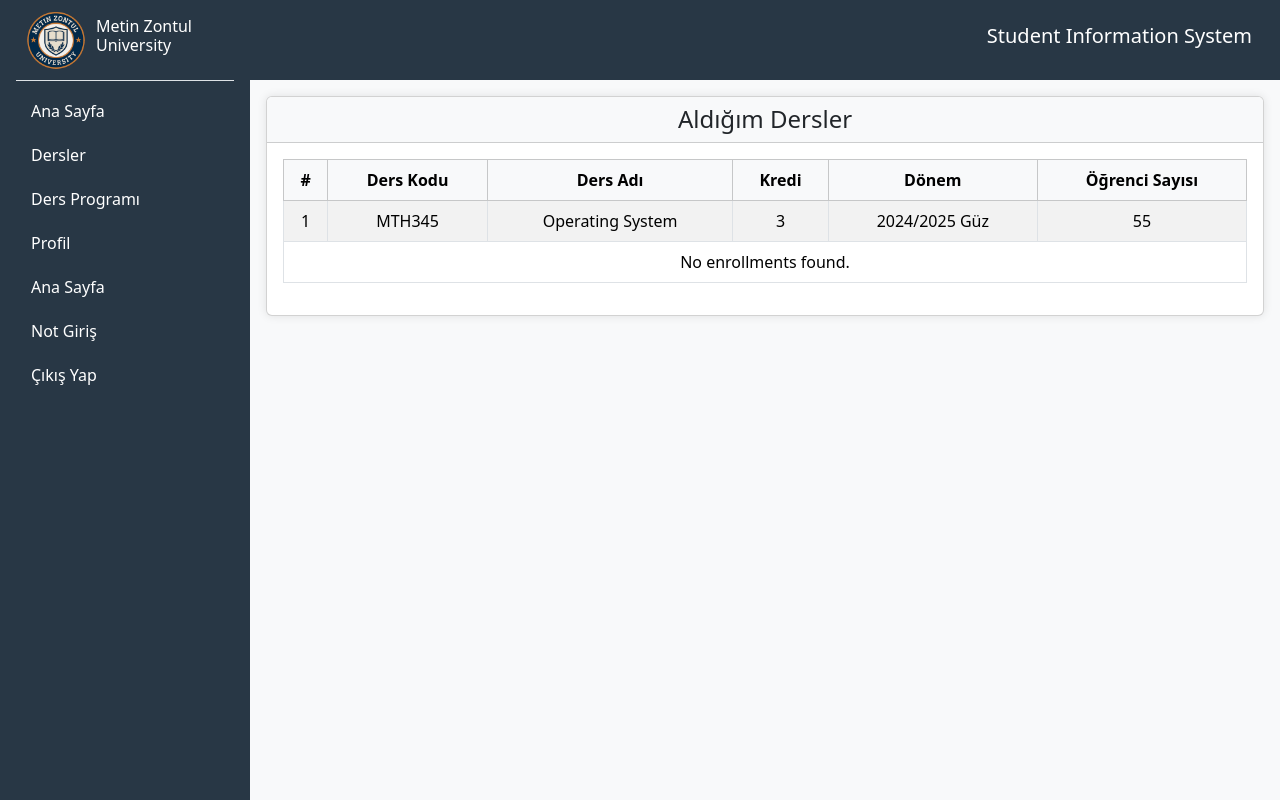
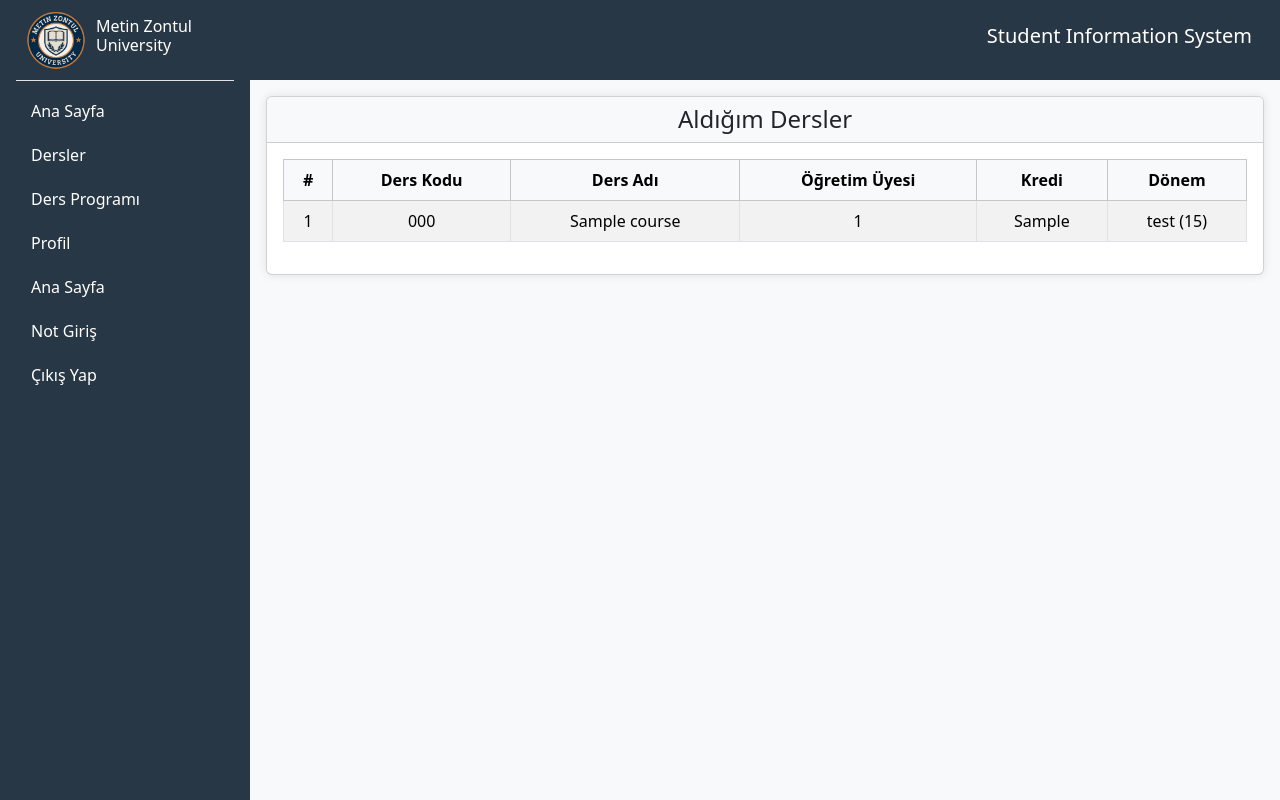
Before and after one commit to kadrzeybek/University_student_information_system_web_project, a Django app: template instructors/templates/instructors/my_courses.html in a window 1280 px wide. Run offline with Django 5.2, Linux system fonts and the light colour scheme; the template is opened without the code that fills it: values that come from a table or form of the project are taken from there, others are empty; tables that the repository leaves empty hold one stand-in row (values such as "Sample post").

Commit message:
instructor/ courses backend & logout added

```diff
--- a/instructors/templates/instructors/includes/sidebar.html
+++ b/instructors/templates/instructors/includes/sidebar.html
@@ -7,9 +7,9 @@
                 </div>
                                 <div class="pt-2">
                     <a href="./homepage.html">Ana Sayfa</a>
-                    <a href="#">Dersler</a>
+                    <a href="{% url 'my_courses' %}">Dersler</a>
                     <a href="#">Ders Programı</a>
-                    <a href="./profil.html">Profil</a>
+                    <a href="{% url 'profile' %}">Profil</a>
                     <a href="./homepage.html">Ana Sayfa</a>
                     <div class="dropdown-section">
                         <span class="dropdown-toggle-custom">Not Giriş</span>
@@ -20,7 +20,7 @@
                     </div>
 
 
-                    <a href="#">Çıkış Yap</a>
+                    <a href="{% url 'logout' %}">Çıkış Yap</a>
                 </div>
             </div>
         </div>
@@ -32,9 +32,9 @@
                 </div>
                 <div class="pt-2">
                     <a href="./homepage.html">Ana Sayfa</a>
-                    <a href="#">Dersler</a>
+                    <a href="{% url 'my_courses' %}">Dersler</a>
                     <a href="#">Ders Programı</a>
-                    <a href="./profil.html">Profil</a>
+                    <a href="{% url 'profile' %}">Profil</a>
                     <a href="./homepage.html">Ana Sayfa</a>
                     <div class="dropdown-section">
                         <span class="dropdown-toggle-custom">Not Giriş</span>
@@ -46,7 +46,7 @@
                             <a class="ms-3" href="#">Computer Networks</a>
                         </div>
                     </div>
-                    <a href="#">Çıkış Yap</a>
+                    <a href="{% url 'logout' %}">Çıkış Yap</a>
                 </div>
 
             </div>
--- a/instructors/templates/instructors/my_courses.html
+++ b/instructors/templates/instructors/my_courses.html
@@ -25,26 +25,26 @@
                                 <th>#</th>
                                 <th>Ders Kodu</th>
                                 <th>Ders Adı</th>
+                                <th>Öğretim Üyesi</th>
                                 <th>Kredi</th>
                                 <th>Dönem</th>
-                                    <th>Öğrenci Sayısı</th>
                             </tr>
                         </thead>
                         <tbody>
-
+                            {% for course in courses %}
                             <tr>
-                                        <td>1</td>
-                                        <td>MTH345</td>
-                                        <td>Operating System</td>
-                                        <td>3</td>
-                                        <td>2024/2025 Güz</td>
-                                        <td>55</td>
+                                <td>{{ forloop.counter }}</td>
+                                <td>{{ course.course_code}}</td>
+                                <td>{{ course.course_name }}</td>
+                                <td>{{ course.credits }}</td>
+                                <td>{{ course.semester}}</td>
+                                <td>test (15)</td>
                             </tr>
-
+                            {% empty %}
                             <tr>
-                                        <td colspan="6">No enrollments found.</td>
+                                <td colspan="6">No courses found.</td>
                             </tr>
-
+                            {% endfor %}
                         </tbody>
                     </table>
                 </div>
```
Also changed, not shown: instructors/views.py (+6 -1 lines). Lines whose indentation alone changed are shown as unchanged.
